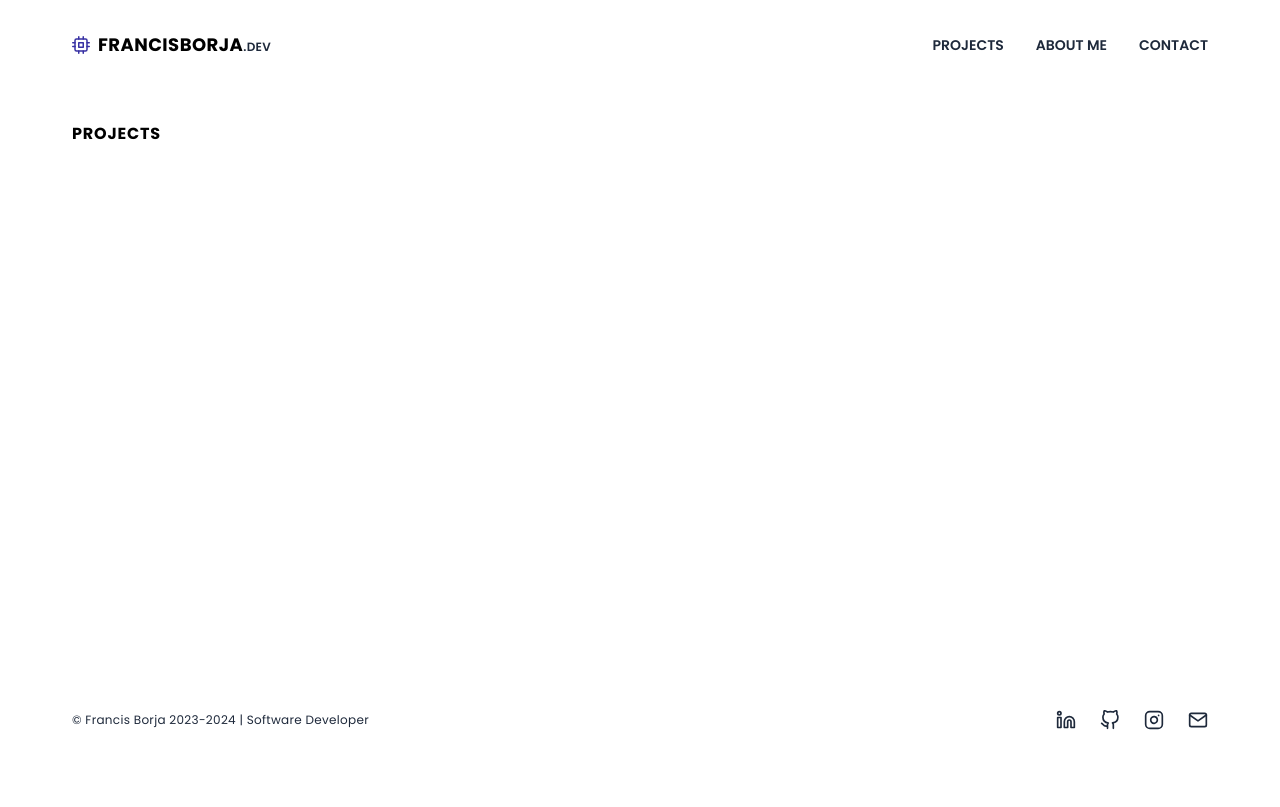
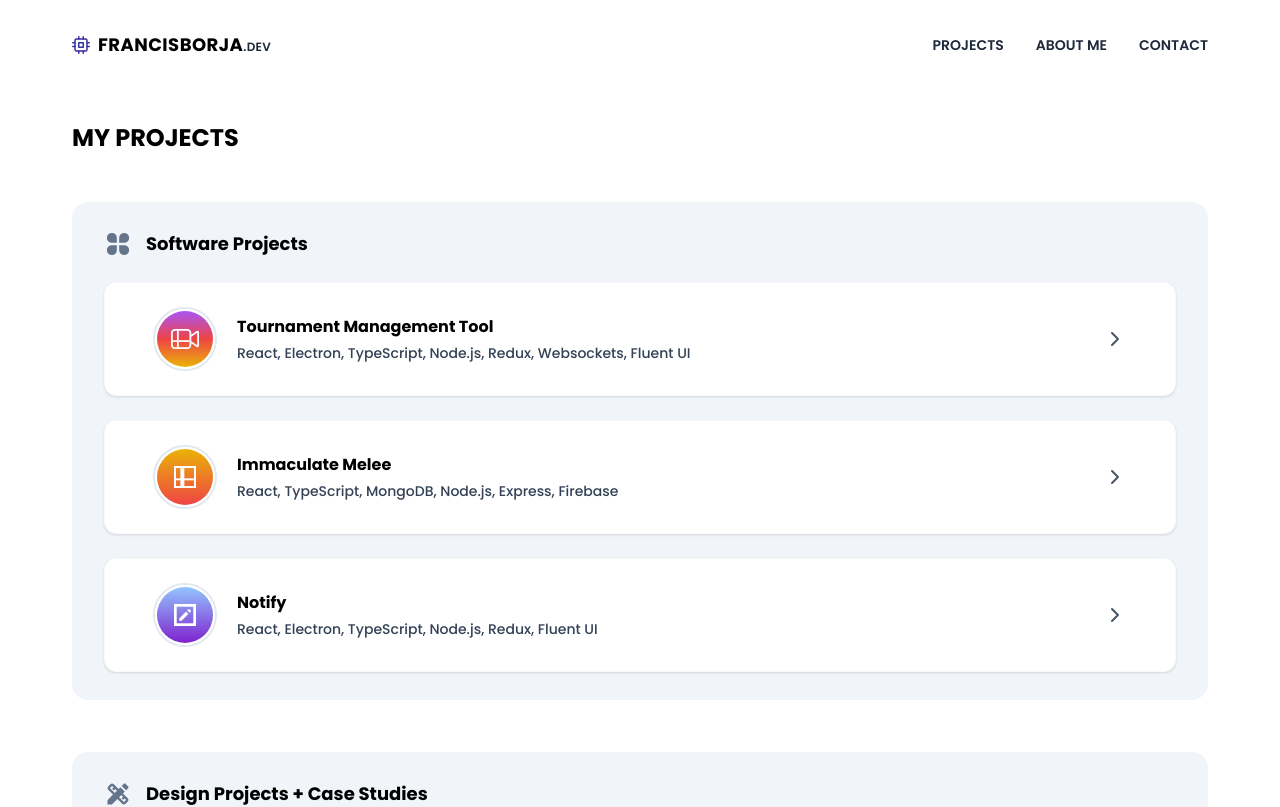
Before and after one commit to fborja44/fborja-portfolio, a React (Vite) app: page /projects in a window 1280 px wide. Shown: the top 807 px of the page. Built offline with nearby package versions, Linux system fonts and the light colour scheme.

Commit message:
feat: project page, links, transitions

```diff
--- /dev/null
+++ b/src/components/Avatar/Avatar.tsx
@@ -0,0 +1,11 @@
+import Me from '../../assets/img/me.jpg';
+
+const Avatar = () => {
+	return (
+		<div className='mr-6 box-content bg-gradient-to-br from-cyan-500 from-10% via-indigo-500 to-pink-500 to-90% rounded-full p-1 -z-10'>
+			<img src={Me} className='h-56 w-56 rounded-full profile-shadow -z-10' />
+		</div>
+	);
+};
+
+export default Avatar;
--- a/src/components/Card/DisplayCard.tsx
+++ b/src/components/Card/DisplayCard.tsx
@@ -12,7 +12,7 @@ const DisplayCard = ({ src, title, subtitle, imgClass }: DisplayCardProps) => {
 				<img src={src} className={imgClass || 'w-44 h-auto'} />
 			</div>
 			<span className='font-bold text-sm'>{title}</span>
-			<span className='text-slate-700 font-medium text-sm'>{subtitle}</span>
+			<span className='text-slate-700 font-medium text-sm mb-2'>{subtitle}</span>
 		</div>
 	);
 };
--- a/src/components/Card/ProjectCard.tsx
+++ b/src/components/Card/ProjectCard.tsx
@@ -18,7 +18,10 @@ const ProjectCard = ({
 	href,
 }: ProjectCardProps) => {
 	return (
-		<div className='flex flex-row justify-between items-center bg-white shadow py-6 px-12 rounded-xl'>
+		<Link
+			className='h-30 flex flex-row justify-between items-center bg-white border border-gray-50 hover:border-blue-200 transition-colors shadow py-6 px-12 rounded-xl'
+			to={href}
+		>
 			<div className='flex flex-row items-center gap-5'>
 				<div className='rounded-full box-content border-2 border-slate-200'>
 					<div className='rounded-full box-content border-2 border-white'>
@@ -41,7 +44,7 @@ const ProjectCard = ({
 				</div>
 			</div>
 			<FiChevronRight className='w-6 h-6 text-slate-600 justify-self-end' />
-		</div>
+		</Link>
 	);
 };
 
--- a/src/components/Footer/Footer.tsx
+++ b/src/components/Footer/Footer.tsx
@@ -1,4 +1,4 @@
-import { FiGithub, FiInstagram, FiLinkedin, FiMail } from 'react-icons/fi';
+import { FiGithub, FiLinkedin, FiMail } from 'react-icons/fi';
 
 const Footer = () => {
 	return (
@@ -6,10 +6,9 @@ const Footer = () => {
 			<div className='text-xs tracking-wide'>
 				© Francis Borja 2023-2024 | Software Developer
 			</div>
-			<div className='flex flex-row items-cente gap-[1.5em]'>
+			<div className='flex flex-row items-cente text-slate-600 gap-[1.5em]'>
 				<FiLinkedin className='w-5 h-5' />
 				<FiGithub className='w-5 h-5' />
-				<FiInstagram className='w-5 h-5' />
 				<FiMail className='w-5 h-5' />
 			</div>
 		</footer>
--- a/src/components/PageLayout/PageLayout.tsx
+++ b/src/components/PageLayout/PageLayout.tsx
@@ -1,3 +1,4 @@
+import { motion } from 'framer-motion';
 import ScrollToTop from '../Scroll/ScrollToTop';
 
 interface PageLayoutProps {
@@ -11,9 +12,14 @@ const PageLayout = ({ children, title }: PageLayoutProps) => {
 			<ScrollToTop />
 			<main className='py-8 fill'>
 				{title && (
-					<div className='uppercase text-base font-bold tracking-wider'>
+					<motion.div
+						initial={{ opacity: 0, y: '5px' }}
+						animate={{ opacity: 1, y: '0px' }}
+						transition={{ duration: 0.75, delay: 0.25 }}
+						className='uppercase text-2xl font-bold mb-6'
+					>
 						{title}
-					</div>
+					</motion.div>
 				)}
 				{children}
 			</main>
--- /dev/null
+++ b/src/components/ProjectList/ProjectList.tsx
@@ -0,0 +1,110 @@
+import ProjectCard from '../Card/ProjectCard';
+import { RiAppsFill } from 'react-icons/ri';
+import { MdDesignServices } from 'react-icons/md';
+import { FaRecordVinyl } from 'react-icons/fa';
+import { HiCode } from 'react-icons/hi';
+import { HiOutlineGlobeAmericas } from 'react-icons/hi2';
+import { motion } from 'framer-motion';
+import SmashVideo from '../../assets/svg/smash-video.svg';
+import SmashGrid from '../../assets/svg/smash-grid.svg';
+import Notify from '../../assets/svg/notify.svg';
+import Section from '../Section/Section';
+
+interface ProjectListProps {
+	delay: number;
+}
+
+const ProjectList = ({ delay }: ProjectListProps) => {
+	return (
+		<motion.div
+			initial={{ opacity: 0, y: '5px' }}
+			animate={{ opacity: 1, y: '0px' }}
+			transition={{ duration: 0.75, delay: delay }}
+			className='flex flex-col gap-1'
+		>
+			<Section
+				icon={<RiAppsFill className='w-7 h-7' />}
+				title='Software Projects'
+			>
+				<div className='flex flex-col gap-6'>
+					<ProjectCard
+						icon={<img src={SmashVideo} className='w-7 h-7' />}
+						title={'Tournament Management Tool'}
+						categories={[
+							'React',
+							'Electron',
+							'TypeScript',
+							'Node.js',
+							'Redux',
+							'Websockets',
+							'Fluent UI',
+						]}
+						href={''}
+					/>
+					<ProjectCard
+						icon={<img src={SmashGrid} className='w-[22px] h-[22px]' />}
+						title={'Immaculate Melee'}
+						categories={[
+							'React',
+							'TypeScript',
+							'MongoDB',
+							'Node.js',
+							'Express',
+							'Firebase',
+						]}
+						gradient='from-yellow-500 to-red-500'
+						href={''}
+					/>
+					<ProjectCard
+						icon={<img src={Notify} className='w-[22px] h-[22px]' />}
+						title={'Notify'}
+						categories={[
+							'React',
+							'Electron',
+							'TypeScript',
+							'Node.js',
+							'Redux',
+							'Fluent UI',
+						]}
+						gradient='from-blue-300 to-purple-700'
+						href={''}
+					/>
+				</div>
+			</Section>
+			<Section
+				icon={<MdDesignServices className='w-7 h-7' />}
+				title='Design Projects + Case Studies'
+			>
+				<div className='flex flex-col gap-6'>
+					<ProjectCard
+						icon={<FaRecordVinyl className='w-7 h-7 text-white' />}
+						title={'ALBUMNOW.'}
+						categories={['Mobile', 'E-Commerce', 'Branding']}
+						href={''}
+						gradient='from-albumNowSecondary to-albumNowPrimary'
+					/>
+					<ProjectCard
+						icon={<HiOutlineGlobeAmericas className='w-9 h-9 text-white' />}
+						title={'NextGen'}
+						categories={['Social', 'Mobile', 'Branding']}
+						gradient='from-indigo-500 to-purple-800'
+						href={''}
+					/>
+					<ProjectCard
+						icon={<HiCode className='w-8 h-8 text-white' />}
+						title={'Codify'}
+						categories={['Web', 'Mobile', 'Responsive', 'Branding']}
+						gradient='from-yellow-200 to-lime-400'
+						href={''}
+					/>
+				</div>
+			</Section>
+		</motion.div>
+	);
+};
+
+ProjectList.defaultProps = {
+	delay: 0.75,
+};
+
+export default ProjectList;
--- a/src/components/StyledLink/StyledLink.tsx
+++ b/src/components/StyledLink/StyledLink.tsx
@@ -6,7 +6,7 @@ interface StyledLinkProps {
 
 const StyledLink = ({ children, href, external }: StyledLinkProps) => {
 	return (
-		<a className='text-blue-700' href={href} target={external ? '_blank' : ''}>
+		<a className='text-blue-700 hover:text-indigo-700 transition-colors' href={href} target={external ? '_blank' : ''}>
 			{children}
 		</a>
 	);
--- a/src/css/App.css
+++ b/src/css/App.css
@@ -3,6 +3,10 @@
 @tailwind base;
 @tailwind components;
 @tailwind utilities;
+
+* {
+	box-sizing: border-box;
+}
 
 #root {
 	max-width: 1200px;
@@ -57,3 +61,21 @@
 .profile-shadow {
 	box-shadow: 0px 4px 100px 16px rgba(149, 191, 255, 0.75);
 }
+
+/* Scrollbar */
+::-webkit-scrollbar {
+	width: 8px;
+}
+
+::-webkit-scrollbar-track {
+	background: theme('colors.slate.200');
+}
+
+::-webkit-scrollbar-thumb {
+	background: theme('colors.slate.400');
+	border-radius: 10px;
+}
+
+::-webkit-scrollbar-thumb:hover {
+	background: theme('colors.slate.500');
+}
--- a/src/pages/About.tsx
+++ b/src/pages/About.tsx
@@ -1,15 +1,19 @@
+import { motion } from 'framer-motion';
+import Avatar from '../components/Avatar/Avatar';
 import PageLayout from '../components/PageLayout/PageLayout';
-import Me from '../assets/img/me.jpg';
 
 const About = () => {
 	return (
-		<PageLayout title='About'>
-			<div className='py-8 flex flex-row gap-8 flex-end'>
-				<div className='p-2 border border-solid border-black'>
-					<img src={Me} className='h-80 w-80' />
-				</div>
-				<div className='max-w-2xl flex flex-col gap-4'>
-					<p>Hey there!</p>
+		<PageLayout title='About Me'>
+			<motion.div
+				initial={{ opacity: 0, y: '5px' }}
+				animate={{ opacity: 1, y: '0px' }}
+				transition={{ duration: 0.75, delay: 0.75 }}
+				className='py-8 flex flex-row gap-8 flex-end'
+			>
+				<Avatar />
+				<div className='max-w-2xl flex flex-col gap-4 text-slate-800'>
+					<p className='font-medium'>Hey there!</p>
 					<p>
 						I'm Francis Borja. I recently graduated from Stevens Institute of
 						Technology in New Jersey with a B.S. in Computer Science. I am
@@ -18,7 +22,7 @@ const About = () => {
 					</p>
 					<p>Thank you for taking the time to check out my portfolio!</p>
 				</div>
-			</div>
+			</motion.div>
 		</PageLayout>
 	);
 };
--- a/src/pages/Contact.tsx
+++ b/src/pages/Contact.tsx
@@ -1,15 +1,23 @@
+import { motion } from 'framer-motion';
 import PageLayout from '../components/PageLayout/PageLayout';
 import StyledLink from '../components/StyledLink/StyledLink';
 
 const Contact = () => {
 	return (
 		<PageLayout title='Contact'>
-			<div className='py-8'>
-				If you would to reach out to me, let's connect on LinkedIn!{' '}
-				<StyledLink href='https://www.linkedin.com/in/francis-borja-ab05aa188/'>
-					You can view my profile here.
-				</StyledLink>
-			</div>
+			<motion.div
+				initial={{ opacity: 0, y: '5px' }}
+				animate={{ opacity: 1, y: '0px' }}
+				transition={{ duration: 0.75, delay: 0.75 }}
+				className='flex flex-col gap-4 pt-4 text-slate-800'
+			>
+				<div>If you would to reach out, let's connect on LinkedIn! </div>
+				<div>
+					<StyledLink href='https://www.linkedin.com/in/francis-borja-ab05aa188/' external>
+						You can view my profile here.
+					</StyledLink>
+				</div>
+			</motion.div>
 		</PageLayout>
 	);
 };
--- a/src/pages/Projects.tsx
+++ b/src/pages/Projects.tsx
@@ -1,9 +1,10 @@
 import PageLayout from '../components/PageLayout/PageLayout';
+import ProjectList from '../components/ProjectList/ProjectList';
 
 const Projects = () => {
 	return (
-		<PageLayout title='Projects'>
-			<div></div>
+		<PageLayout title='My Projects'>
+			<ProjectList />
 		</PageLayout>
 	);
 };
```
Also changed, not shown: src/pages/Homepage.tsx (+9 -98 lines).
